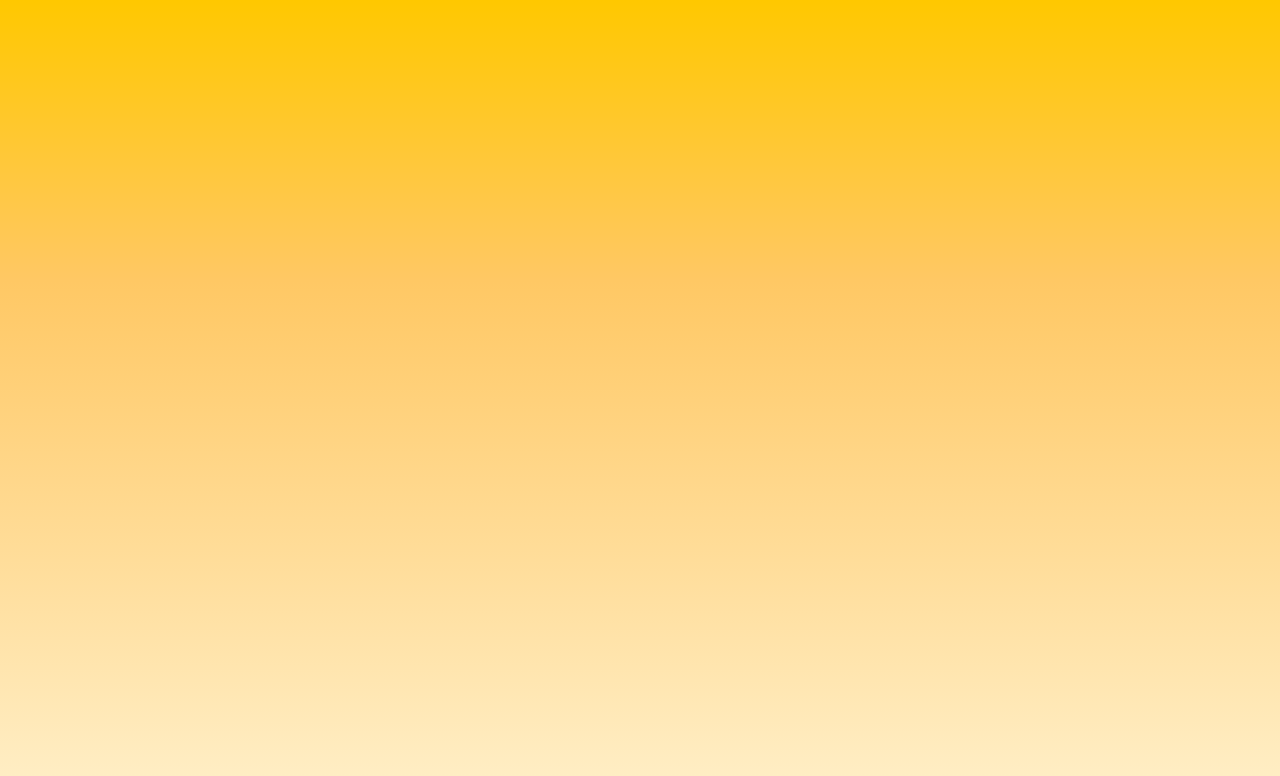
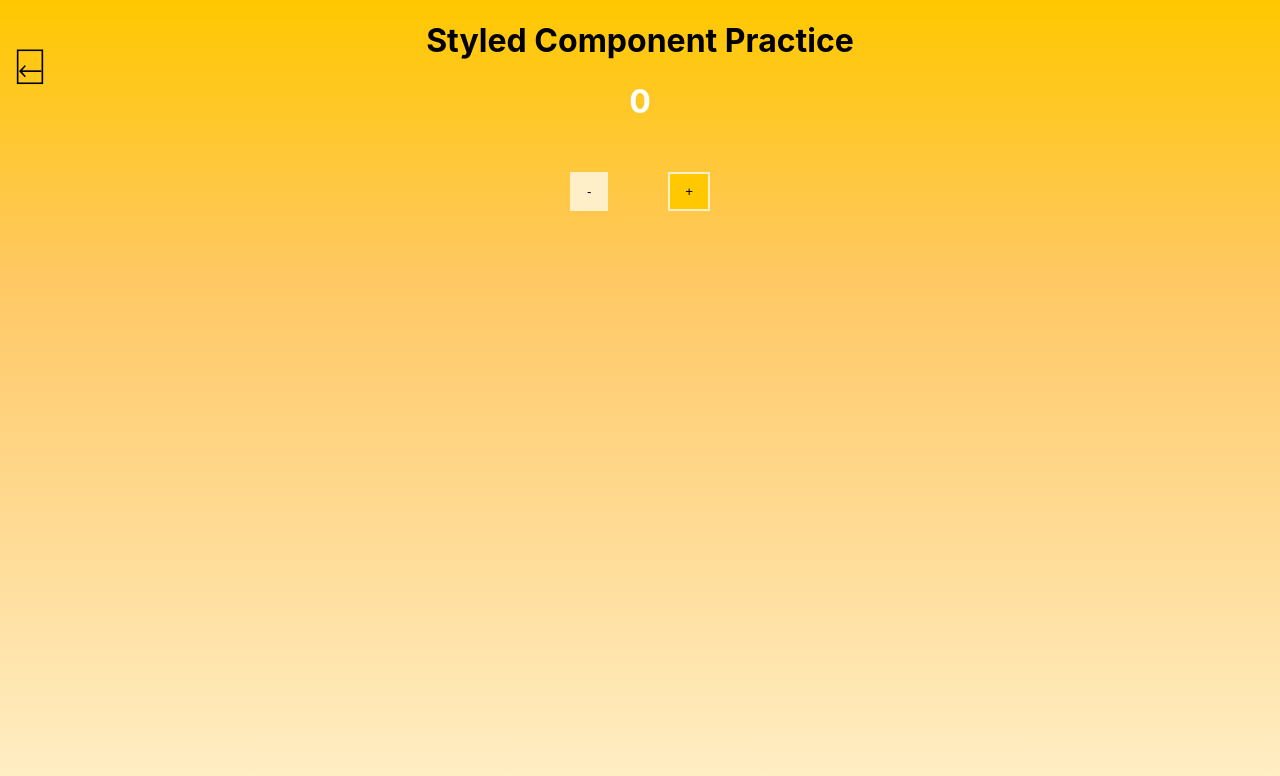
Before and after one commit to l-niemann/reactPractice, a React (Create React App) app: page /styled-components in a window 1280 px wide. Before the commit this address had no page. Shown: the top 776 px of the page. Built offline with nearby package versions, Linux system fonts and the light colour scheme.

Commit message:
Added styled component practice

```diff
--- a/package.json
+++ b/package.json
@@ -11,6 +11,7 @@
     "react-dom": "^18.2.0",
     "react-router-dom": "^6.13.0",
     "react-scripts": "5.0.1",
+    "styled-components": "^6.0.1",
     "web-vitals": "^2.1.4"
   },
   "scripts": {
--- a/src/App.css
+++ b/src/App.css
@@ -24,6 +24,7 @@ body {
   padding-bottom: 20px;
   margin-left: auto;
   margin-right: auto;
+  box-shadow: 5px 5px 5px 5px rgba(0, 0, 0, 0.24);
 }
 
 .calc-box {
--- a/src/App.js
+++ b/src/App.js
@@ -7,6 +7,7 @@ import { Order } from "./subApps/restaurant/Order";
 import { Cipher } from "./subApps/Cipher";
 import { JumpGame } from "./subApps/JumpGame";
 import { TodoList } from "./subApps/TodoList/TodoList";
+import { StyledComponentPractice } from "./subApps/StyledComponentPractice";
 
 function App() {
   return (
@@ -20,6 +21,10 @@ function App() {
           <Route path="/jumping-game" element={<JumpGame />} />
           <Route path="/todo-list" element={<TodoList />} />
           <Route path="/" element={<Layout />} />
+          <Route
+            path="/styled-components"
+            element={<StyledComponentPractice />}
+          />
         </Routes>
       </BrowserRouter>
     </div>
--- a/src/Layout.js
+++ b/src/Layout.js
@@ -23,6 +23,10 @@ export function Layout() {
       <Link className="link" to="/todo-list">
         Todo List
       </Link>
+      <br />
+      <Link className="link" to="/styled-components">
+        Styled Components
+      </Link>
       <Outlet />
     </>
   );
--- a/src/subApps/Cipher.js
+++ b/src/subApps/Cipher.js
@@ -28,7 +28,6 @@ export function Cipher() {
     setOutput(str);
   }, [input, shift]);
 
-  // eslint-disable-next-line react-hooks/exhaustive-deps
   const updateVigenere = useCallback(() => {
     let str = "";
     let plaintext = input.toUpperCase().split("");
--- /dev/null
+++ b/src/subApps/StyledComponentPractice.js
@@ -0,0 +1,71 @@
+import { useState } from "react";
+import { HomeLink } from "../HomeLink";
+import styled, { css } from "styled-components";
+
+const UpSwapper = css`
+  background-color: ${({ type }) =>
+    type === "on" ? css`rgba(255, 239, 200, 1)` : css`rgba(255, 200, 0, 1)`};
+`;
+const DownSwapper = css`
+  background-color: ${({ type }) =>
+    type === "off" ? css`rgba(255, 239, 200, 1)` : css`rgba(255, 200, 0, 1)`};
+`;
+
+const Button = styled.button`
+  padding: 10px;
+  padding-left: 15px;
+  padding-right: 15px;
+  margin: 30px;
+  border: 2px solid;
+  border-color: #ffefc8;
+`;
+
+const UpButton = styled(Button)`
+  ${UpSwapper}
+`;
+
+const DownButton = styled(Button)`
+  ${DownSwapper}
+`;
+
+//TODO: Maybe figure out how to do this /w out recreating class every time
+//(255/2)sin(x*(pi/255)+(pi/2))+255/2
+const NumberHead = styled.h1`
+  color: ${({ value }) => {
+    let temp = Math.round(
+      (255 / 2) * Math.sin(value * (Math.PI / 255) + Math.PI / 2) + 255 / 2
+    );
+    return "rgb(255," + temp + "," + temp + ")";
+  }};
+`;
+
+export function StyledComponentPractice() {
+  const [numVal, setNumVal] = useState(0);
+  const [isActive, setIsActive] = useState("on");
+
+  return (
+    <>
+      <HomeLink />
+      <h1>Styled Component Practice</h1>
+      <NumberHead value={numVal.toString()}>{numVal}</NumberHead>
+      <UpButton
+        type={isActive}
+        onClick={() => {
+          setNumVal(numVal - 10);
+          setIsActive("on");
+        }}
+      >
+        -
+      </UpButton>
+      <DownButton
+        type={isActive}
+        onClick={() => {
+          setNumVal(numVal + 10);
+          setIsActive("off");
+        }}
+      >
+        +
+      </DownButton>
+    </>
+  );
+}
```
Also changed, not shown: 1 other file (tests, documents, lock files or other folders).
